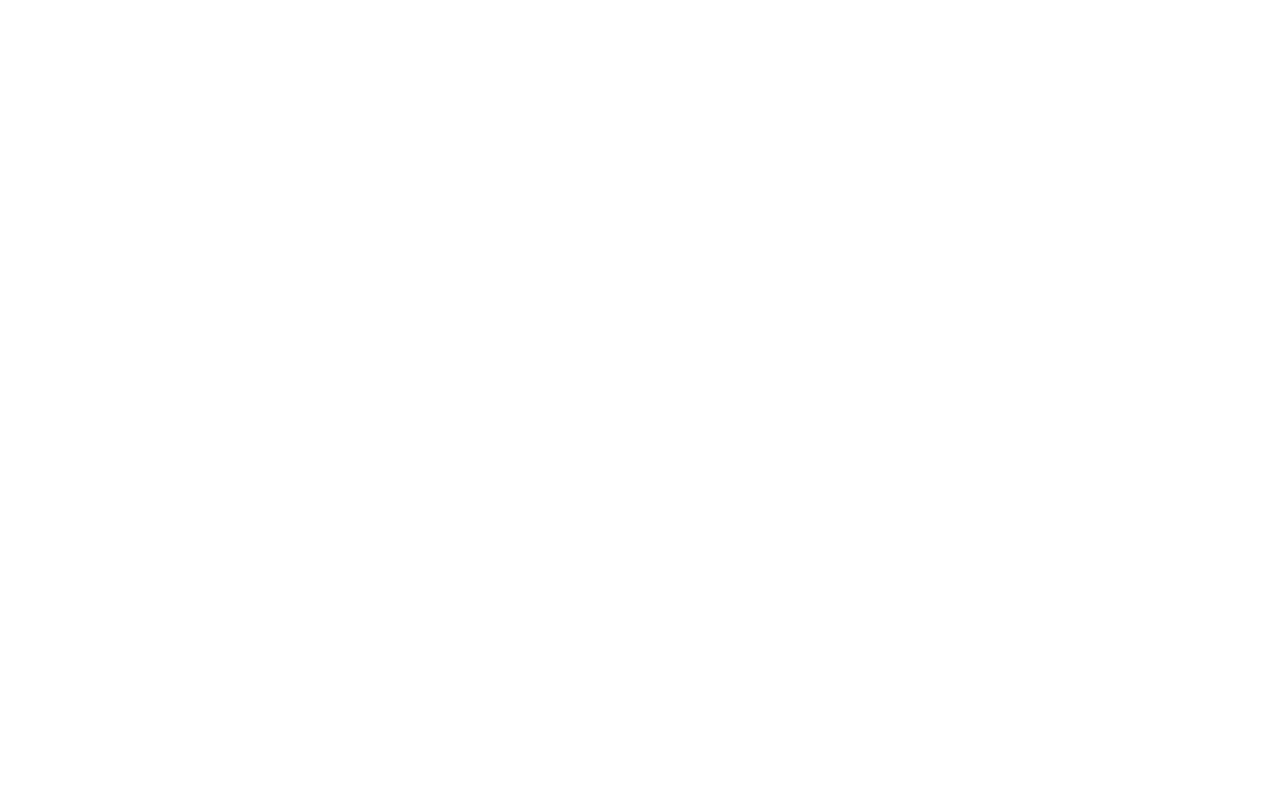
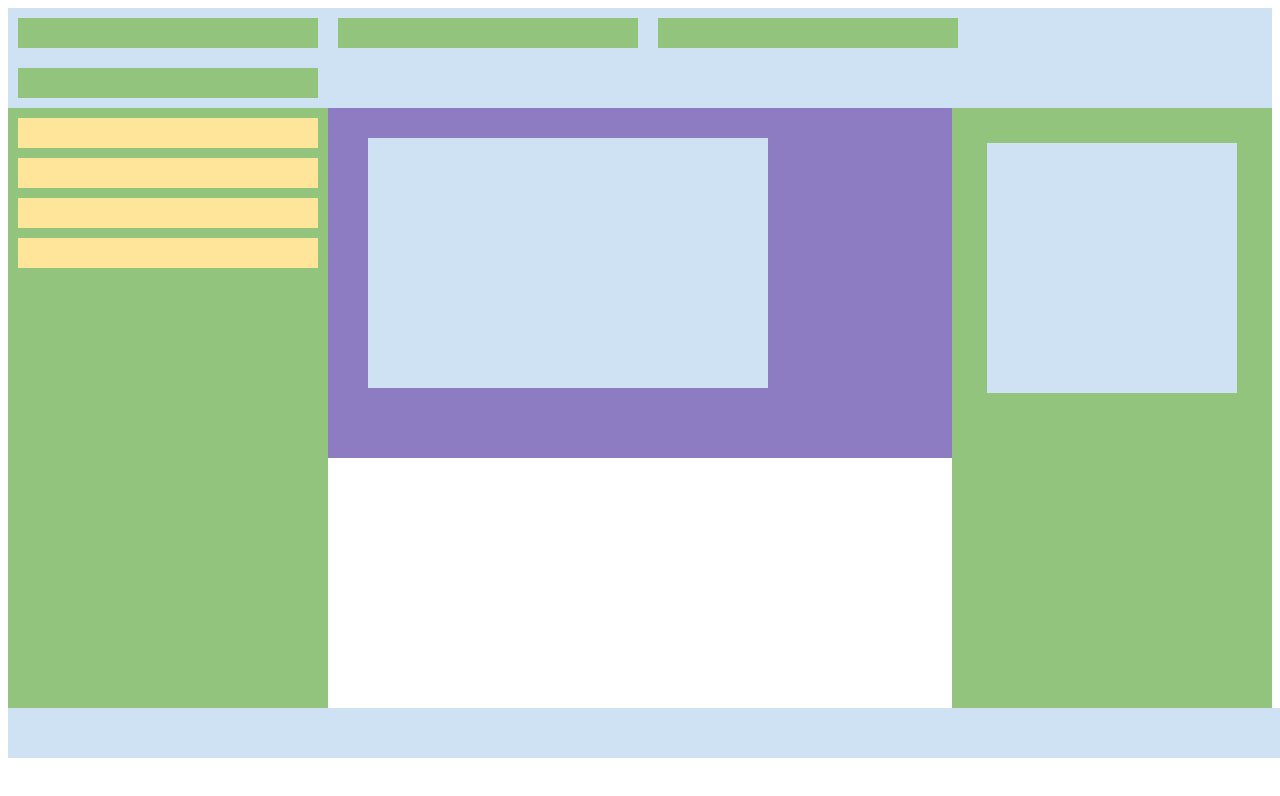
Before and after one commit to Jkgrrrrr/Yauheni_Aksionenka, a plain HTML site: page SC1-128-23/Practic3/index1.html in a window 1280 px wide. Drawn offline with Linux system fonts and the light colour scheme.

Commit message:
Practic+

```diff
--- a/SC1-128-23/Practic3/index1.html
+++ b/SC1-128-23/Practic3/index1.html
@@ -6,30 +6,42 @@
     <meta name="viewport" content="width=device-width, initial-scale=1.0">
     <title>Document</title>
     <style>
-        .header_fone {
-            background-color: #cfe2f3;
-            height: 50px;
-            width: 100%;
-            padding: 5px;
-        }
-
-        .header_slot {
-            background-color: #93c47d;
-            height: 25px;
-            width: 20%;
-            float:left
-        }
-        .header_down_line {
-            clear: both;
-            height: 10px;
-            background-color: black;
-
-        }
+        @import url(style.css);
     </style>
 </head>
 
 <body>
 
+    <div class="header">
+        <div class="header_slot"></div>
+        <div class="header_slot"></div>
+        <div class="header_slot"></div>
+        <div class="header_slot"></div>
+        <div class="line_down"></div>
+    </div>
+    <div class="wrap">
+        <div class="navigation">
+            <div class="navigation_slot"></div>
+            <div class="navigation_slot"></div>
+            <div class="navigation_slot"></div>
+            <div class="navigation_slot"></div>
+        </div>
+        <div class="banner">
+            <div class="banner_window"></div>
+        </div>
+
+        <div class="content">
+            <div class="content_window">
+                <div class="line_down"></div>
+            </div>
+        </div>
+
+    </div>
+    <div class="line_down"></div>
+
+    <div class="footer"></div>
+
+
 
 </body>
 
--- /dev/null
+++ b/SC1-128-23/Practic3/style.css
@@ -0,0 +1,75 @@
+.header {
+    background-color: #cfe2f3;
+    max-width: 1280px;
+    width: auto;
+    min-width: none;
+
+}
+
+.header_slot {
+    background-color: #93c47d;
+    height: 30px;
+    width: 300px;
+    float: left;
+    margin: 10px;
+}
+
+.line_down {
+    clear: both;
+}
+
+.navigation {
+    background-color: #93c47d;
+    height: 600px;
+    width: 320px;
+    float: left;
+
+}
+
+.navigation_slot {
+    background-color: #ffe599;
+    height: 30px;
+    width: 300px;
+    margin: 10px;
+}
+
+.banner {
+    background-color: #93c47d;
+    height: 600px;
+    width: 320px;
+    float: right;
+}
+
+.banner_window {
+    background-color: #cfe2f3;
+    height: 250px;
+    width: 250px;
+    margin: 35px;
+
+}
+
+.content {
+    background-color: #8e7cc3;
+    padding: 30px 370px 70px 360px;
+
+}
+
+.content_window {
+    background-color: #cfe2f3;
+    height: 250px;
+    width: 400px;
+
+}
+
+.wrap {
+    max-width: 1280px;
+
+
+}
+
+.footer {
+    background-color: #cfe2f3;
+    width: 1280px;
+    height: 50px;
+
+}
```
Also changed, not shown: SC1-128-23/home/02_CSS/add/index1.html (+1 -1 lines), SC1-128-23/home/02_CSS/add/index2.html (added, +32 -0 lines), SC1-128-23/home/02_CSS/add/index3.html (added, +38 -0 lines).
